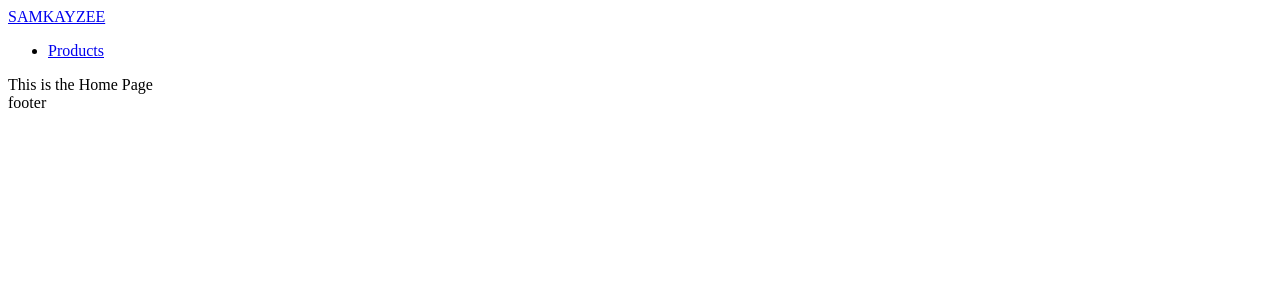
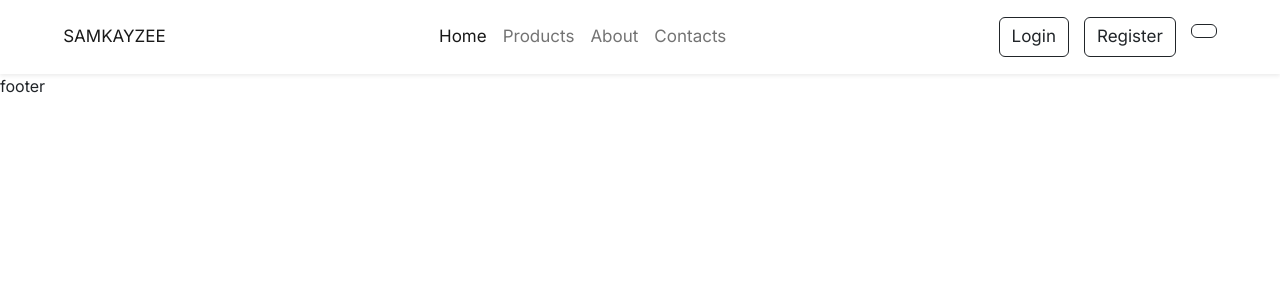
Before and after one commit to Samkayzeee/e-commerce-website, a React app: page / in a window 1280 px wide. Shown: the top 300 px of the page. Built offline with nearby package versions, Linux system fonts and the light colour scheme; the HTML template or start-up script is replaced by a standard one.

Commit message:
worked on navbar

```diff
--- a/package.json
+++ b/package.json
@@ -9,6 +9,8 @@
     "preview": "vite preview"
   },
   "dependencies": {
+    "@popperjs/core": "^2.11.6",
+    "bootstrap": "^5.2.3",
     "react": "^18.2.0",
     "react-dom": "^18.2.0",
     "react-redux": "^8.0.5",
--- a/src/components/navbar/Navbar.css
+++ b/src/components/navbar/Navbar.css
@@ -0,0 +1,56 @@
+/* .navbar{
+    display: flex;
+    justify-content: space-between;
+    padding: 0 4%;
+}
+.navbar .logo a{
+    text-decoration: none;
+}
+.navbar .links ul li{
+    display: inline-block;
+    margin: 0 5px;
+}
+.navbar .links ul li a{
+    text-decoration: none;
+}
+.navbar .account ul li{
+    display: inline-block;
+    margin: 0 5px;
+}
+.navbar .account ul li a{
+    text-decoration: none;
+} */
+
+.navbar{
+    padding-left: 4%;
+    padding-right: 4%;
+}
+.navbar a{
+    font-size: 17px;
+}
+.navbar .container-fluid .collapse .buttons ul li{
+    margin-left: 15px;
+}
+.cart-li{
+    position: relative;
+}
+.cart-li span{
+    position: absolute;
+    right: 6px;
+    top: 15px;
+    font-size: 10px;
+    font-weight: 900;
+    height: 16px;
+    width: 16px;
+    border: none;
+    border-radius: 50%;
+    background-color: red;
+    color: white;
+}
+
+@media screen and (max-width:991px) {
+    .navbar .container-fluid .collapse .buttons ul li{
+        margin: 0;
+        margin-top: 15px;
+    }
+}
--- a/src/components/navbar/Navbar.jsx
+++ b/src/components/navbar/Navbar.jsx
@@ -4,17 +4,73 @@ import './Navbar.css';
 const Navbar = () => {
     return (
         <>
-            <nav className="navbar">
+            {/* <nav className="navbar">
                 <div className="logo">
                     <Link to={'/'}>SAMKAYZEE</Link>
                 </div>
 
                 <div className="links">
                     <ul>
+                        <li> <Link to={'/home'}>Home</Link> </li>
                         <li> <Link to={'/products'}>Products</Link> </li>
+                        <li> <Link to={'/about'}>About</Link> </li>
+                        <li> <Link to={'/contact'}>Contact</Link> </li>
                     </ul>
                 </div>
-            </nav>
+
+                <div className="account">
+                    <ul>
+                        <li> <Link to={'/login'}>Login</Link> </li>
+                        <li> <Link to={'/signup'}>Register</Link> </li>
+                        <li> <Link to={'/cart'}>Cart</Link> </li>
+                    </ul>
+                </div>
+            </nav> */}
+
+<nav className="navbar navbar-expand-lg bg-body-tertiary py-3 shadow-sm">
+  <div className="container-fluid">
+    <Link to={'/'} className="navbar-brand">SAMKAYZEE</Link>
+    <button className="navbar-toggler" type="button" data-bs-toggle="collapse" data-bs-target="#navbarSupportedContent" aria-controls="navbarSupportedContent" aria-expanded="false" aria-label="Toggle navigation">
+      <span className="navbar-toggler-icon"></span>
+    </button>
+    <div className="collapse navbar-collapse" id="navbarSupportedContent">
+      <ul className="navbar-nav mx-auto mb-2 mb-lg-0">
+        <li className="nav-item">
+          <Link className="nav-link active" aria-current="page" to={'/'}>Home</Link>
+        </li>
+        <li className="nav-item">
+          <Link to={'/products'} className="nav-link">Products</Link>
+        </li>
+        <li className="nav-item">
+          <Link to={'/about'} className="nav-link">About</Link>
+        </li>
+        <li className="nav-item">
+          <Link to={'/contact'} className="nav-link">Contacts</Link>
+        </li>
+      </ul>
+
+      <div className="buttons">
+        <ul className='navbar-nav me-auto mb-2 mb-lg-0'>
+          <li className='nav-item'>
+            <Link to={'/login'} className="btn btn-outline-dark">Login <i className="fa-solid fa-right-to-bracket"></i></Link>
+          </li>
+
+          <li className='nav-item'>
+            <Link to={'/signup'} className="btn btn-outline-dark">Register <i className="fa-solid fa-user-plus"></i></Link>
+          </li>
+
+          <li className='nav-item'>
+            <Link to={'/cart'} className="btn btn-outline-dark cart-li"><i className="fa-solid fa-cart-shopping"></i>
+             {/* <span>2</span> */}
+             </Link>
+          </li>
+        </ul>
+
+      </div>
+
+    </div>
+  </div>
+</nav>
         </>
      );
 }
--- a/src/index.css
+++ b/src/index.css
@@ -0,0 +1,8 @@
+@import url('https://fonts.googleapis.com/css2?family=Inter&family=Kanit&display=swap');
+
+*{
+    font-family: 'Inter', sans-serif;
+    box-sizing: border-box;
+    padding: 0;
+    margin: 0;
+}
--- a/src/main.jsx
+++ b/src/main.jsx
@@ -2,6 +2,8 @@ import React, { Suspense } from 'react';
 import ReactDOM from 'react-dom/client';
 import { createBrowserRouter, RouterProvider } from 'react-router-dom';
 import './index.css';
+import 'bootstrap/dist/css/bootstrap.min.css';
+import 'bootstrap/dist/js/bootstrap.min.js';
 
 
 const HomePage = React.lazy(() => import('./pages/home/Home'));
--- a/src/pages/home/Home.css
+++ b/src/pages/home/Home.css
@@ -0,0 +1,4 @@
+/* .homepage .section1{
+    background: url('../../assets/shopping-carts-facing-each-other.jpg');
+    width: 100%;
+} */
--- a/src/pages/home/Home.jsx
+++ b/src/pages/home/Home.jsx
@@ -1,10 +1,15 @@
 import DefaultLayout from "../../layouts/DefaultLayouts/DefaultLayout";
+import './Home.css';
 
 const HomePage = () => {
     return (
         <>
         <DefaultLayout>
-            This is the Home Page
+            <div className="homepage">
+                <div className="section1">
+
+                </div>
+            </div>
         </DefaultLayout>
         </>
      );
```
Also changed, not shown: src/components/products/Products.jsx (added, +11 -0 lines), src/pages/products/Products.jsx (deleted, +0 -13 lines), src/assets/shopping-carts-facing-each-other.jpg (added), src/components/products/products.css (added), 1 other file (tests, documents, lock files or other folders).
